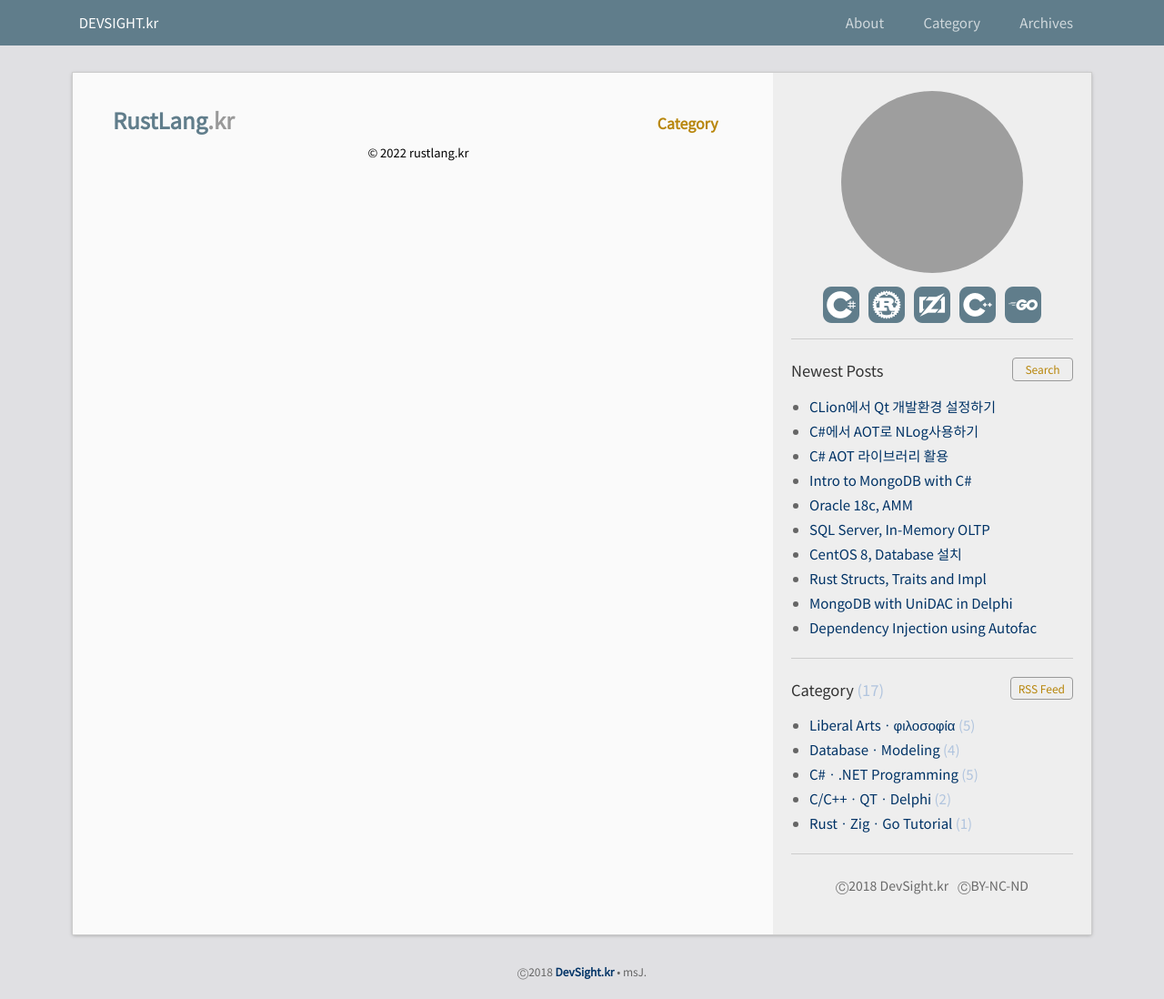
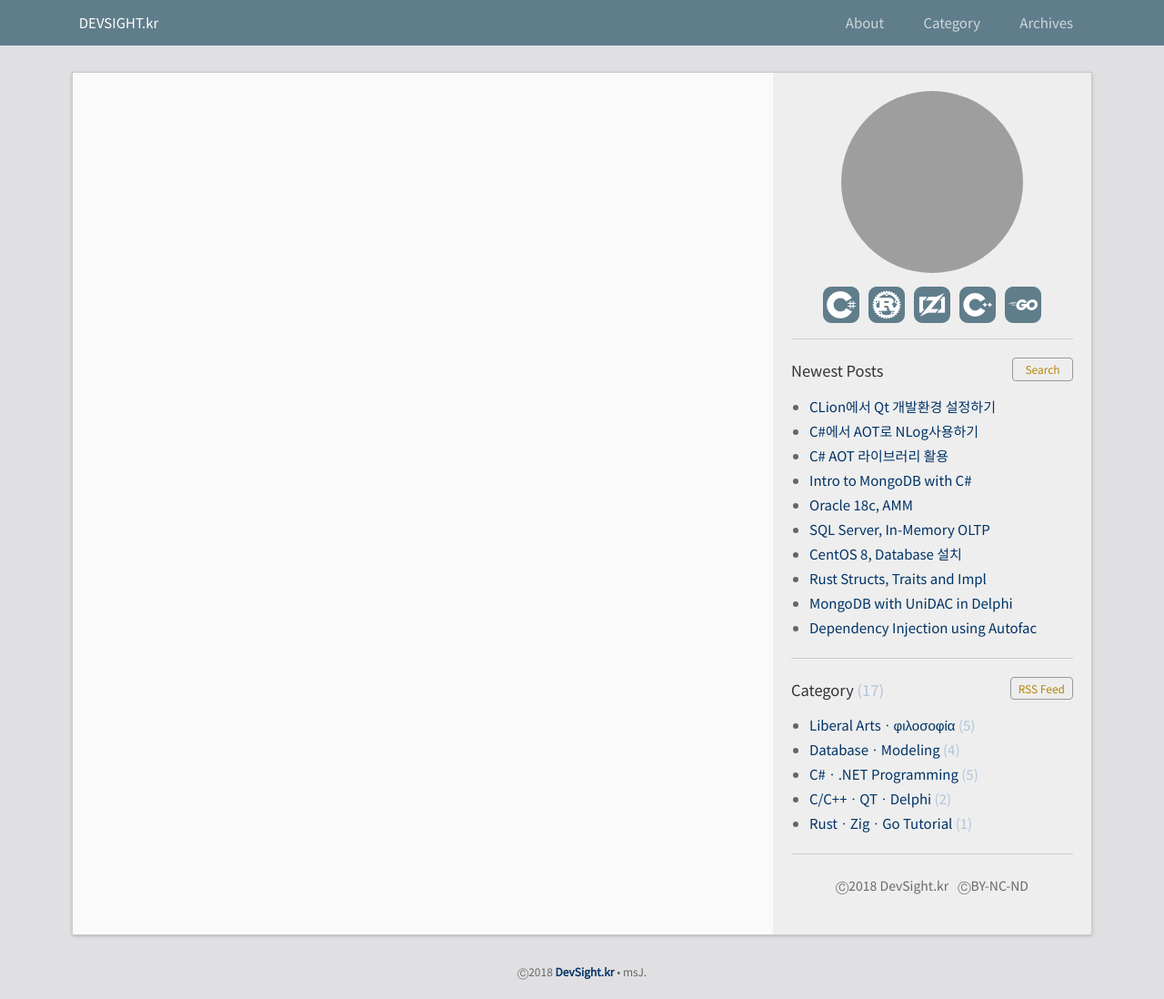
Before and after one commit to DebugJO/rustlang, a Jekyll site: the page built from gsearch.html, in a window 1280 px wide. Shown: the whole page at 91% size. Built offline with Jekyll 4.4.1, drawn with Linux system fonts in a browser that asks for light colours; comment, search, counter and statistics services are not loaded; grey boxes are pictures that could not be loaded.

Commit message:
Update gsearch.html

```diff
--- a/gsearch.html
+++ b/gsearch.html
@@ -58,13 +58,6 @@ nav_exclude: true
       }
     </style>
 
-    <div class="msjo">
-      <!-- <img src="/image/logo.jpg" style="height:38px;vertical-align:middle;" alt="logo"> -->
-      <a href="https://rustlang.kr"><font color="#607D8B">RustLang</font><font color="#999999">.kr</font></a>
-      <a id="msjosub" href="https://rustlang.kr/category/" style="color:darkgoldenrod; font-size:16px; margin-left:460px;">Category</a>
-    </div>
-
-    <div>
       <script>
         (function() {
           var cx = 'f3e7d00aff1c645d7';
@@ -78,8 +71,3 @@ nav_exclude: true
         window.onload = function() { var input = document.getElementById("gsc-i-id1").focus(); }
       </script>
       <gcse:search linkTarget="_parent"></gcse:search>
-    </div>
-
-    <div id="company" style="width:700px; text-align:center;padding-bottom:20px;">
-      <span style="font-size:13px; font-family:'Noto Sans KR';">&copy; 2022 rustlang.kr</span>
-    </div>
```
